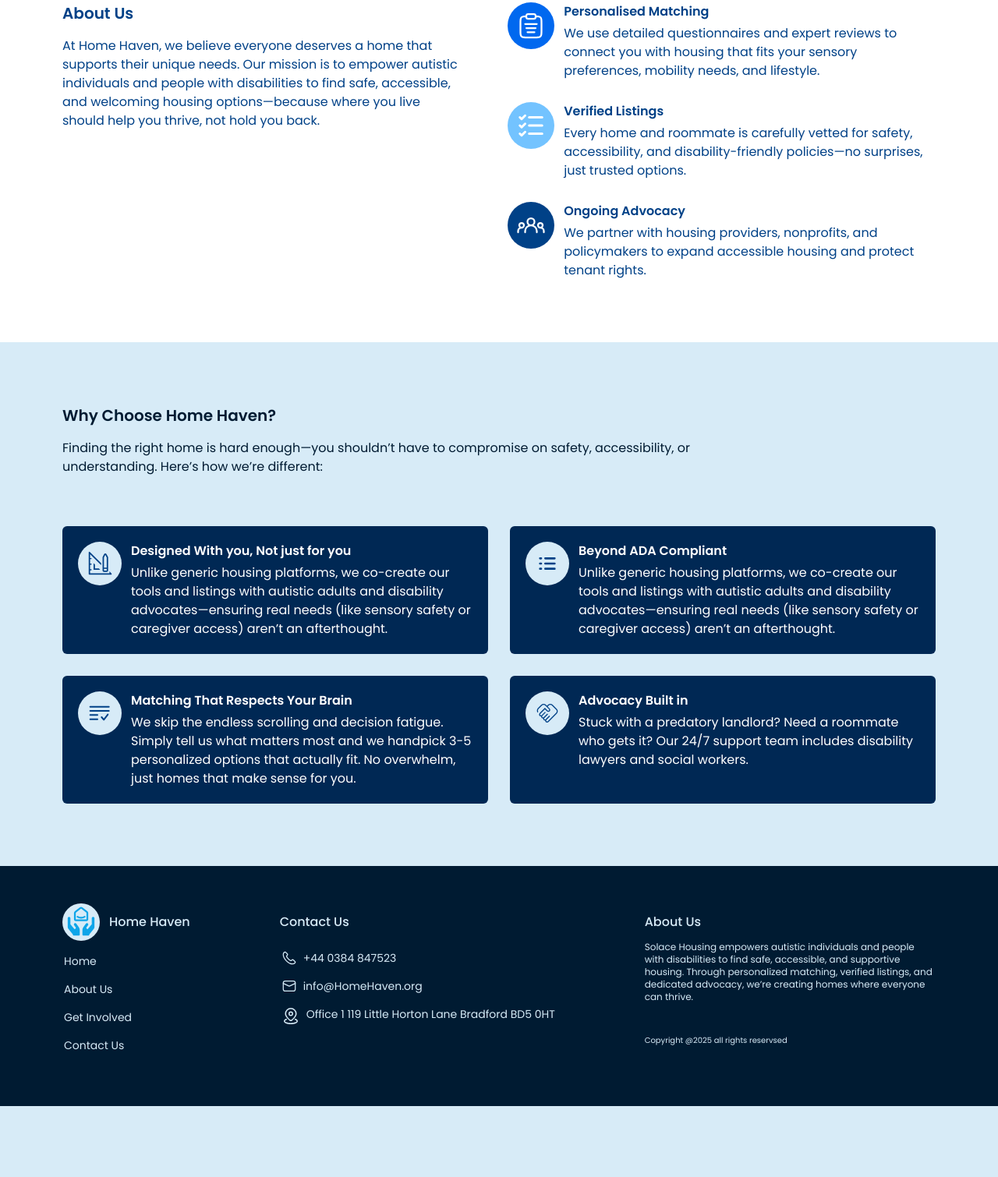
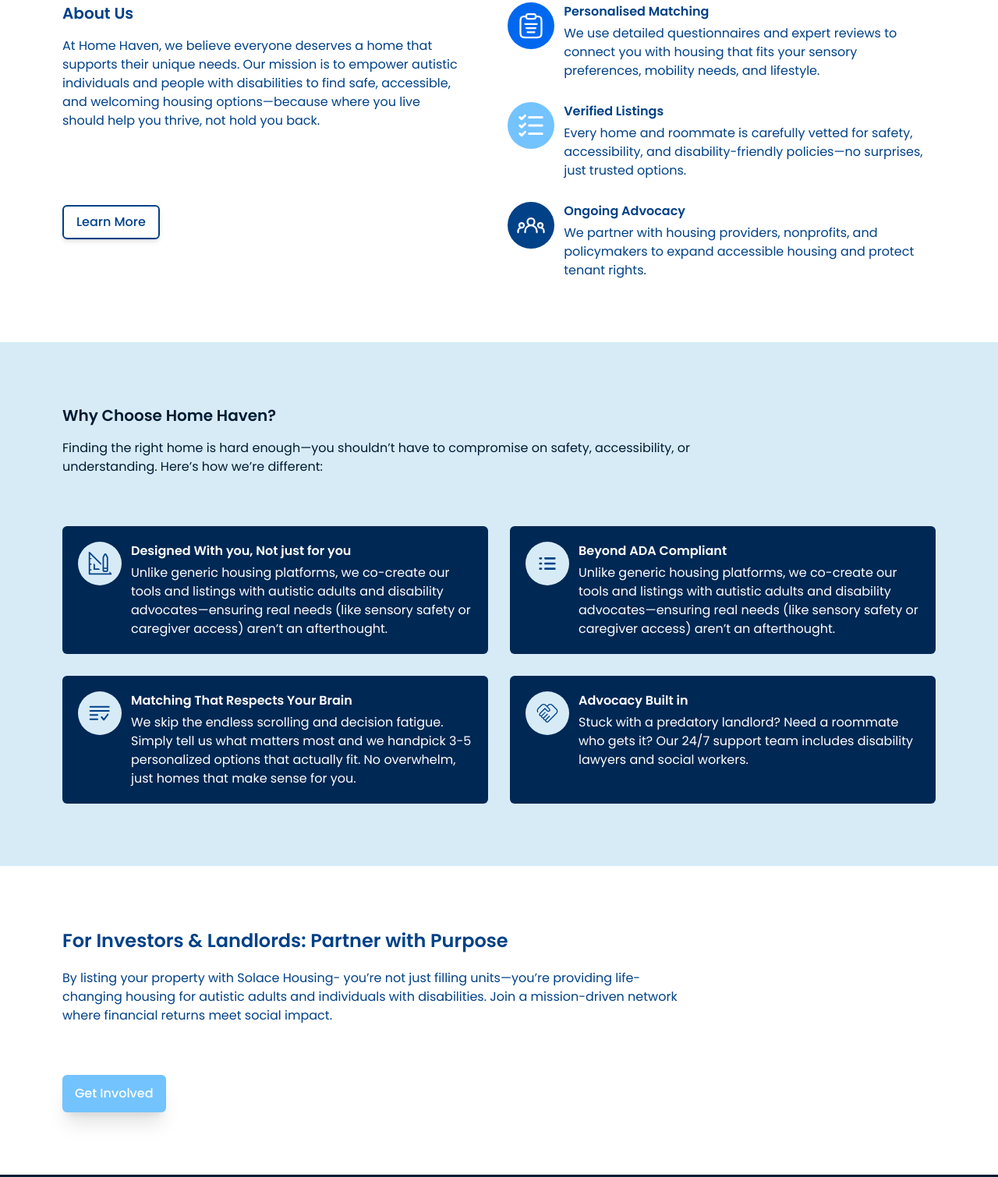
Before and after one commit to N4EXM/HomeHaven, a website: page public/home.html in a window 1280 px wide. Shown: the part 670-2180 px from the top of the page at 78% size. Before the commit the page ends 2089 px from the top, so only its background shows below. Drawn offline with Linux system fonts and the light colour scheme.

Commit message:
added the for investors section on the homepage

```diff
--- a/public/home.html
+++ b/public/home.html
@@ -143,7 +143,7 @@
                 >
             </div>
             <a
-                class="p-2 px-6 text-xs text-white rounded-md bg-tearDrop w-fit md:hidden"
+                class="p-3 px-6 text-xs text-white rounded-md bg-tearDrop w-fit md:hidden"
             >
                 Contact Us
             </a>
@@ -154,11 +154,13 @@
 
     <!-- about us section -->
     <section
-        class="flex flex-col w-full h-full gap-16 p-5 bg-white py-7 md:px-7 md:flex-row lg:px-20 lg:py-28 xl:py-20 dark:bg-secondDarkBackground text-blueHour dark:text-darkText"
+        class="flex flex-col w-full h-full gap-16 p-5 bg-white py-7 md:px-7 md:flex-row lg:px-20 lg:py-28 xl:py-20 dark:bg-secondDarkBackground text-blueHour dark:text-darkText "
     >
-
         <div
-            class="flex flex-col gap-4 md:w-full"
+            class="flex flex-col gap-24 md:w-full"
+        >
+            <div
+                class="flex flex-col gap-4"
             >
                 <h1
                     class="text-lg font-semibold md:text-xl"
@@ -171,6 +173,14 @@
                     At Home Haven, we believe everyone deserves a home that supports their unique needs. Our mission is to empower autistic individuals and people with disabilities to find safe, accessible, and welcoming housing options—because where you live should help you thrive, not hold you back.
                 </p>
             </div>
+            <a
+                class="hidden p-2 px-4 font-medium duration-200 border-2 rounded-md shadow-md border-blueHour w-fit md:block hover:bg-blueHour hover:text-white"
+                href="./aboutUs.html"
+            >
+                Learn More
+            </a>
+        </div>
+
 
         <div
             class="flex flex-col gap-7 "
@@ -266,6 +276,17 @@
                 </div>
             </div>
 
+        </div>
+
+        <div
+            class="flex items-center justify-center w-full md:hidden"
+        >
+            <a
+                class="p-2 px-4 text-xs font-medium border-2 rounded-md w-fit border-blueHour dark:border-amenableBlue md:hidden"
+                href=""
+            >
+                Learn More
+            </a>
         </div>
 
     </section>
@@ -407,6 +428,34 @@
 
     </section>
 
+    <!-- get involved page -->
+    <section
+        class="flex flex-col w-full h-full gap-16 p-5 bg-white py-7 md:px-7 lg:px-20 lg:py-28 xl:py-20 dark:bg-secondDarkBackground text-blueHour dark:text-darkText"
+    >
+        <div
+            class="flex flex-col gap-5"
+        >
+            <h1
+                class="text-2xl font-semibold"
+            >
+                For Investors & Landlords: Partner with Purpose
+            </h1>
+            <p
+                class="text-sm md:text-base md:pr-80 2xl:pr-[36rem]"
+            >
+                By listing your property with Solace Housing- you’re not just filling units—you’re providing life-changing housing for autistic adults and individuals with disabilities. Join a mission-driven network where financial returns meet social impact.
+            </p>
+        </div>
+
+        <a
+            class="p-3 px-4 text-xs font-medium text-white rounded-md shadow-xl bg-swimmingPool w-fit md:text-base"
+            href="./getInvolved.html"
+        >
+            Get Involved
+        </a>
+
+    </section>
+
     <!-- footer section -->
     <footer
         class="p-6 bg-deepSea md:p-10 lg:flex lg:flex-row lg:justify-between lg:p-20 lg:py-12"
```
Also changed, not shown: dist/output.css. Lines whose indentation alone changed are shown as unchanged.
